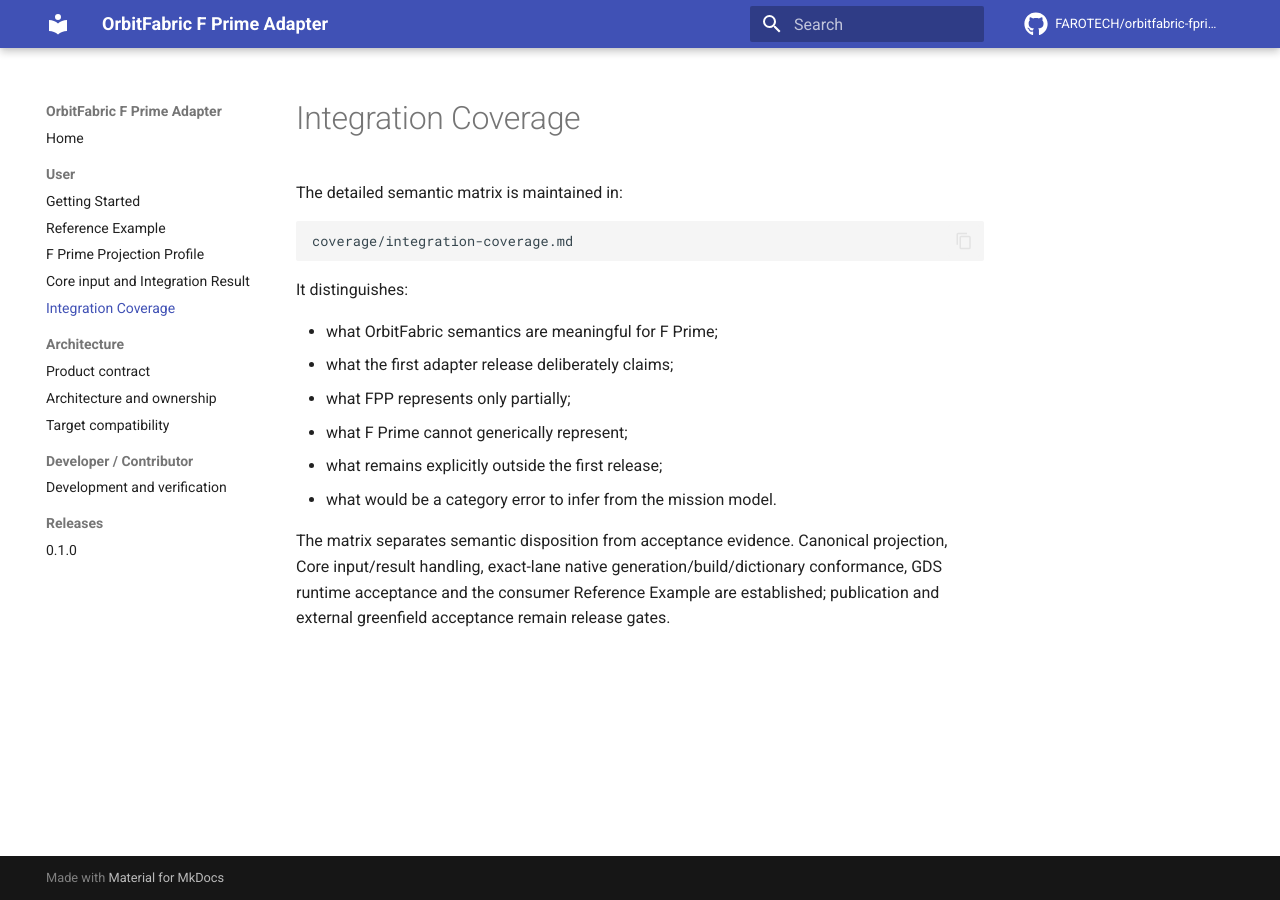
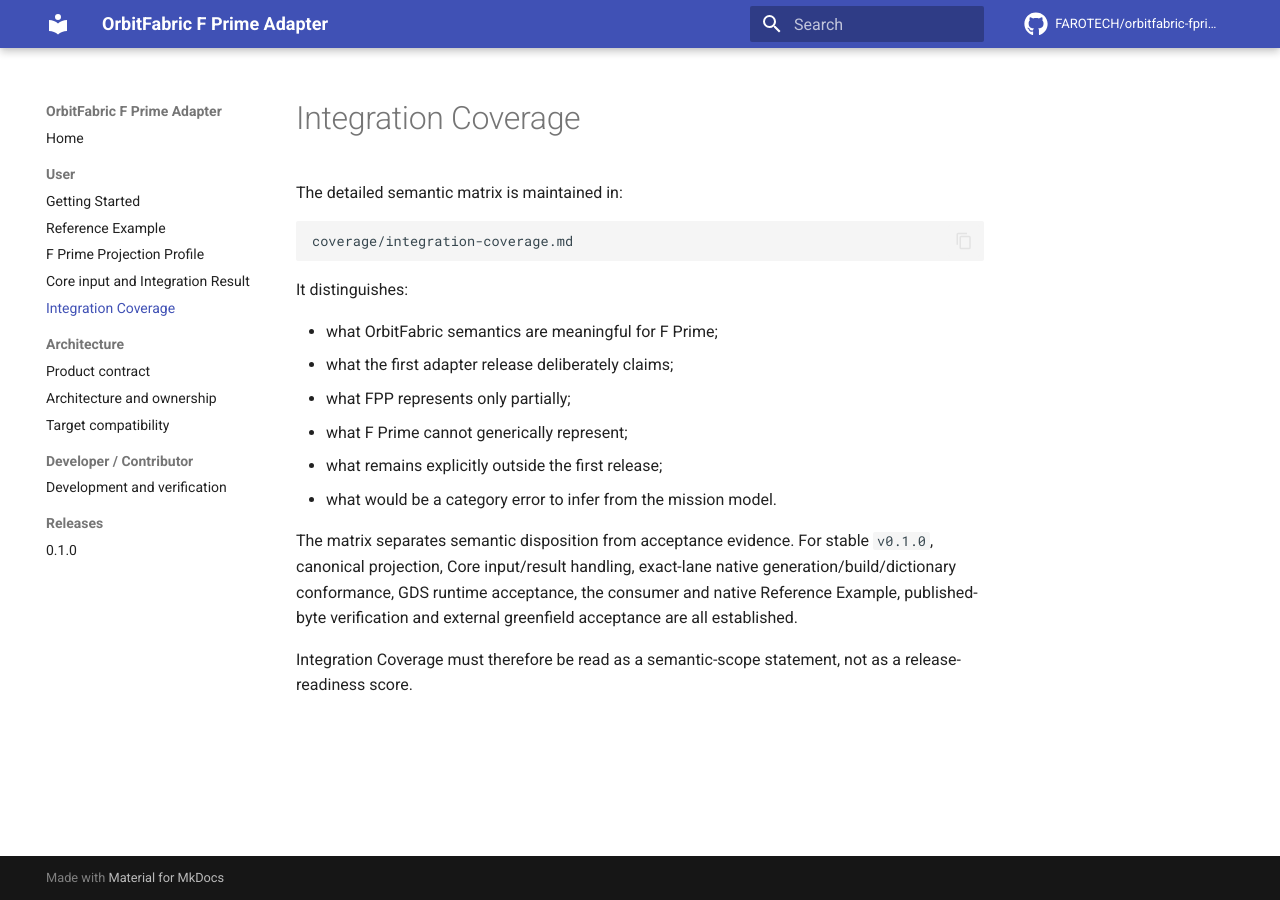
Before and after one commit to FAROTECH/orbitfabric-fprime-adapter, an MkDocs documentation site: the page built from docs/integration-coverage.md, in a window 1280 px wide. Built offline with MkDocs 1.6.1 and Material for MkDocs 9.7.7, drawn with Linux system fonts in a browser that asks for light colours; comment, search, counter and statistics services are not loaded.

Commit message:
Align Integration Coverage docs with stable release

```diff
--- a/docs/integration-coverage.md
+++ b/docs/integration-coverage.md
@@ -15,4 +15,6 @@
 - what remains explicitly outside the first release;
 - what would be a category error to infer from the mission model.
 
-The matrix separates semantic disposition from acceptance evidence. Canonical projection, Core input/result handling, exact-lane native generation/build/dictionary conformance, GDS runtime acceptance and the consumer Reference Example are established; publication and external greenfield acceptance remain release gates.
+The matrix separates semantic disposition from acceptance evidence. For stable `v0.1.0`, canonical projection, Core input/result handling, exact-lane native generation/build/dictionary conformance, GDS runtime acceptance, the consumer and native Reference Example, published-byte verification and external greenfield acceptance are all established.
+
+Integration Coverage must therefore be read as a semantic-scope statement, not as a release-readiness score.
```
